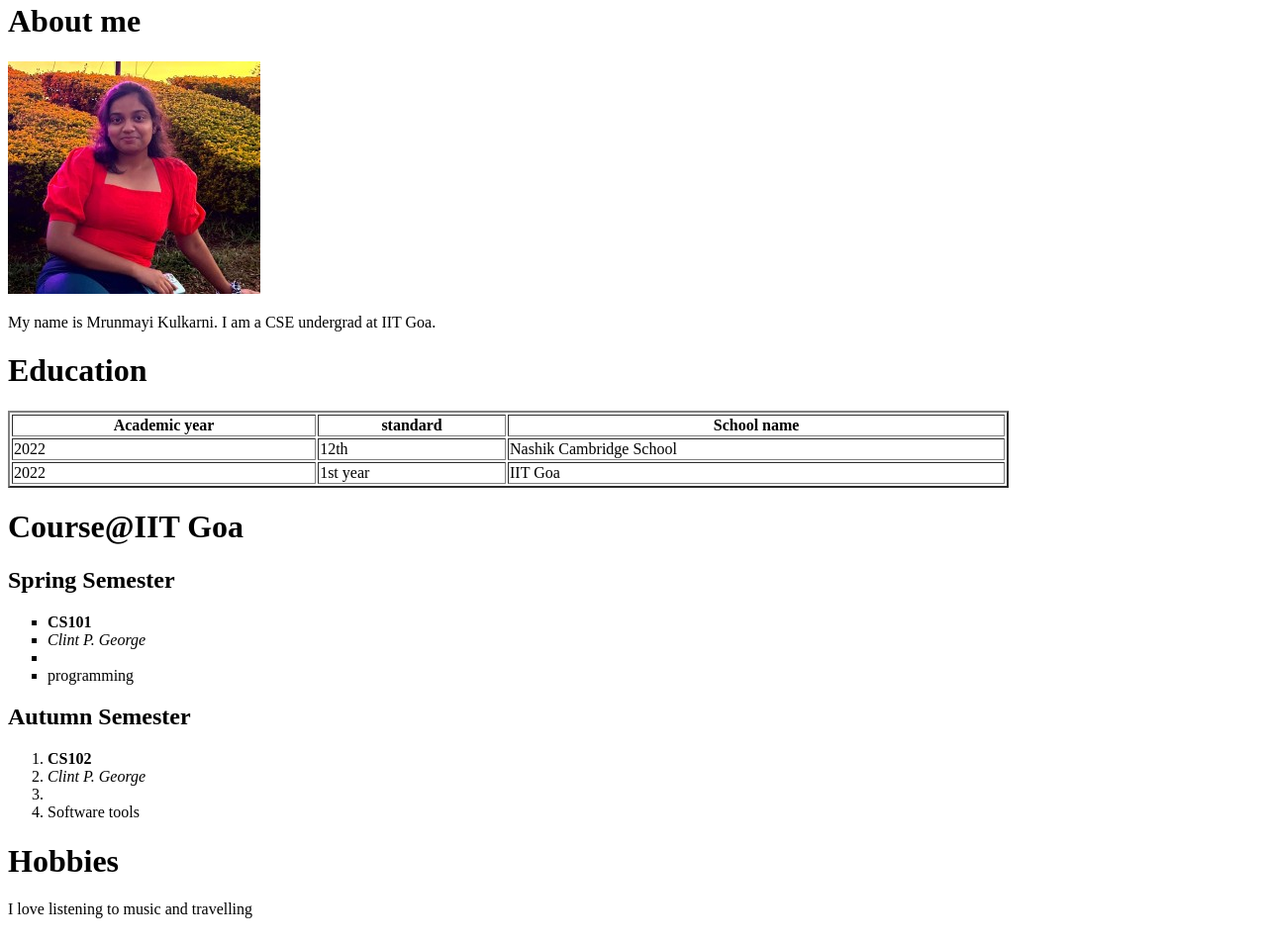
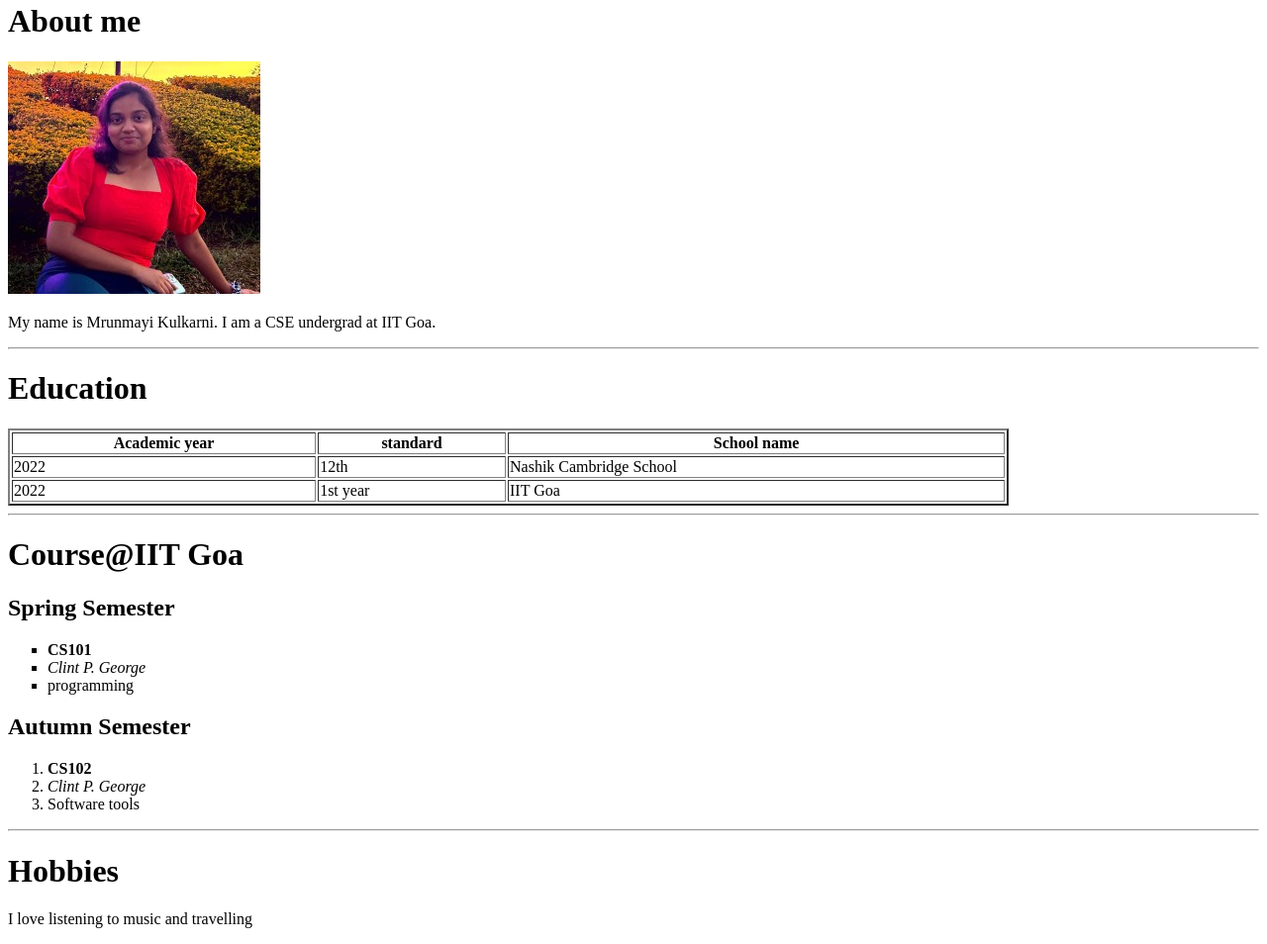
Before and after one commit to MrunmayiKulkarni/MrunmayiKulkarni.github.io, a plain HTML site: page index.html in a window 1280 px wide. Shown: the part 46-1000 px from the top of the page at 99% size. Drawn offline with Linux system fonts and the light colour scheme.

Commit message:
Update index.html

```diff
--- a/index.html
+++ b/index.html
@@ -11,7 +11,7 @@
 		<p> My name is Mrunmayi Kulkarni. I am a CSE undergrad at IIT Goa.</p>
 	</body>
 
-
+<hr>
 	<h1> Education</h1>
 	<table style="width:80%" border="2">
 	<tr>
@@ -32,22 +32,22 @@
 		<td> IIT Goa</td>
 	</tr>
 	</table>
-
+<hr>
 	<h1> Course@IIT Goa </h1>
 	<h2> Spring Semester</h2>
 	<ul type="square">
 		<li><strong> CS101</strong></li>
-		<li><i> Clint P. George</i><li>
+		<li><i> Clint P. George</i></li>
 		<li>programming</li>
 	</ul>
 
 	<h2> Autumn Semester </h2>
 	<ol>
 		<li><strong>CS102</strong></li>
-		<li><i> Clint P. George</i><li>
+		<li><i> Clint P. George</i></li>
 		<li>Software tools</li>
 	</ol>
-
+<hr>
 	<h1>Hobbies</h1>
 	<p>I love listening to music and travelling</p>
 
```
